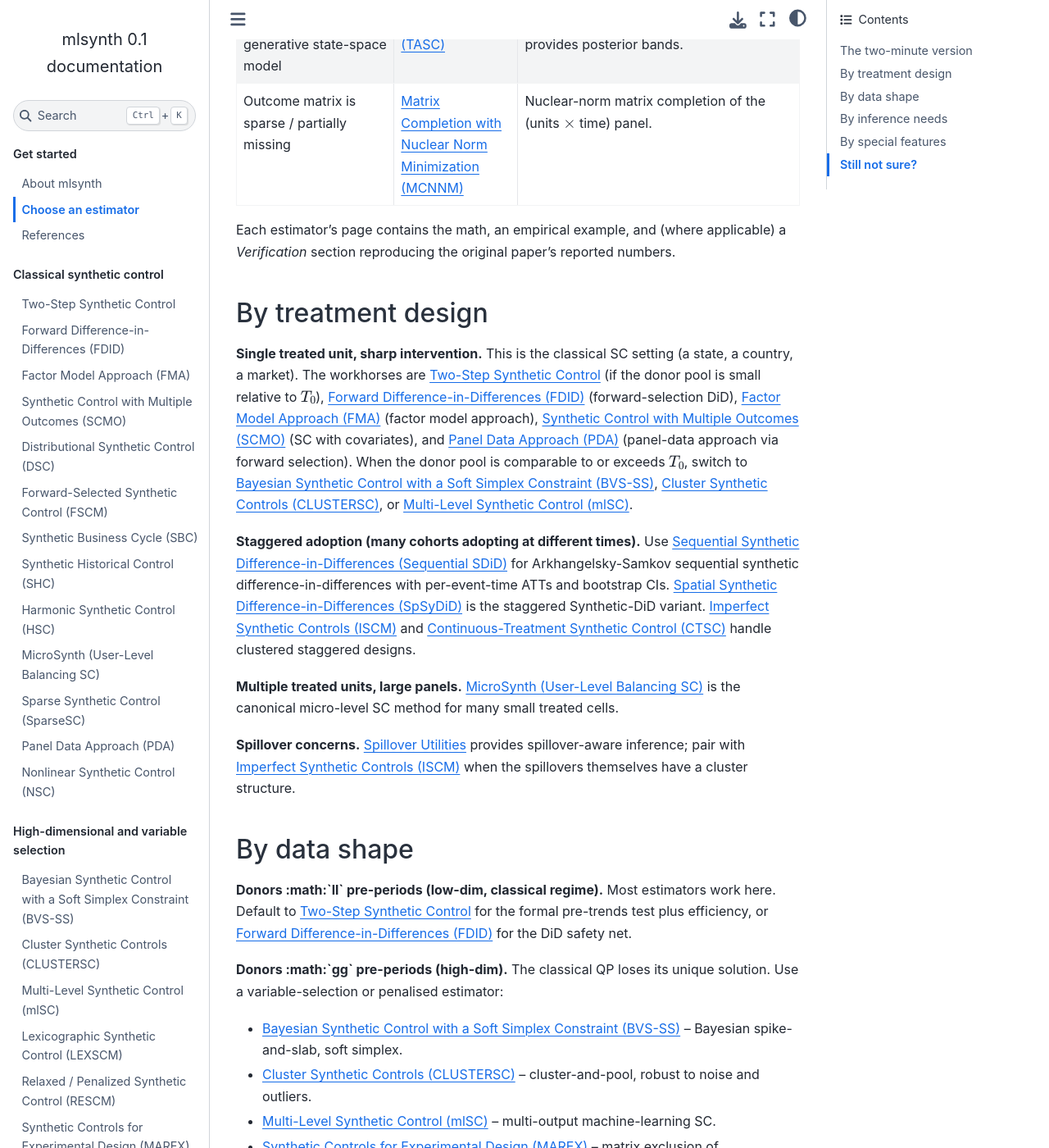
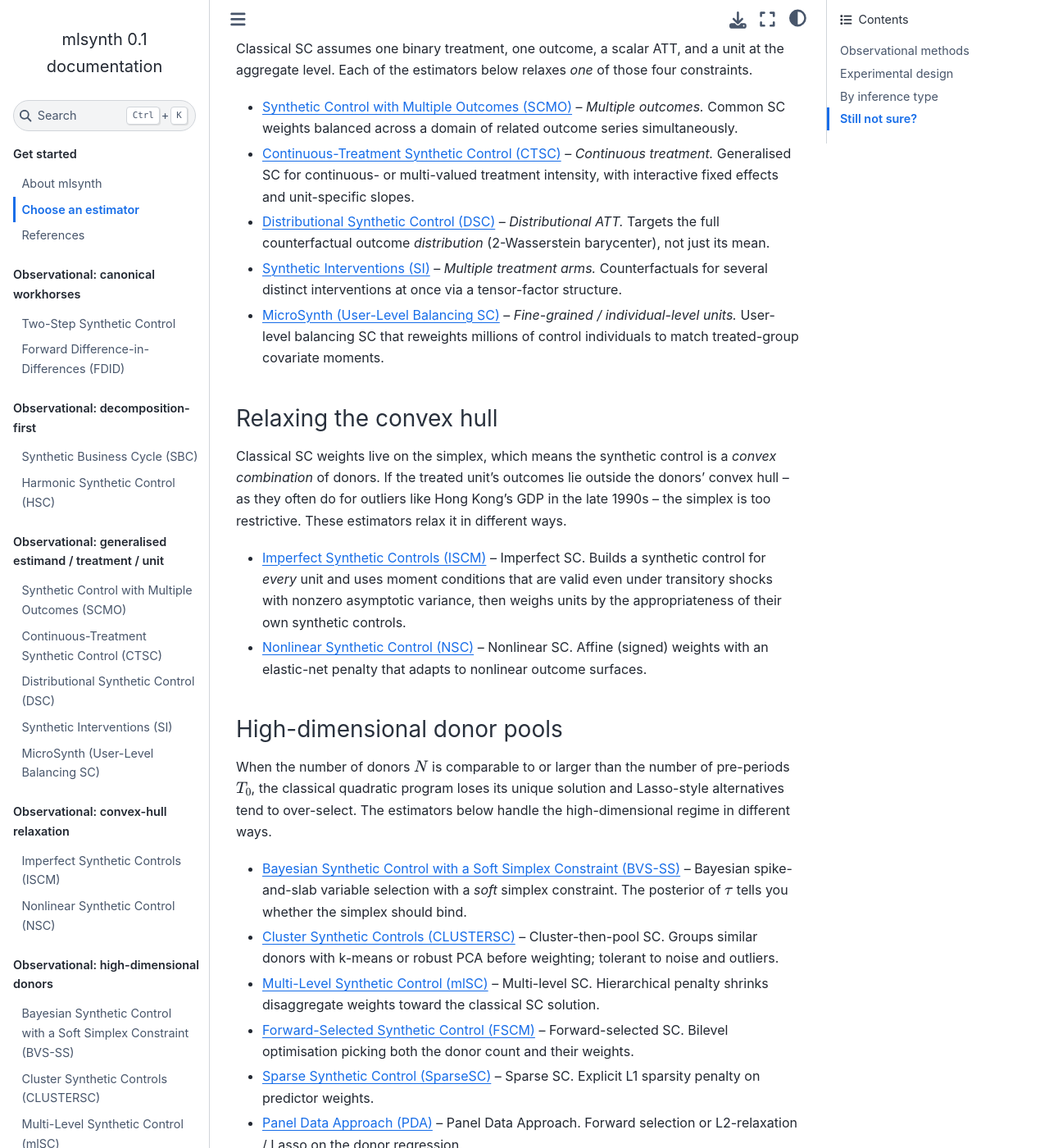
Before and after one commit to jgreathouse9/mlsynth, a Sphinx documentation site: the page built from docs/choose.rst, in a window 1280 px wide and 1400 px high, scrolled down 1342 px. Shown: the whole window at 82% size. Built offline with Sphinx 7.4.7 and the Sphinx Book theme 1.1.4, drawn with Linux system fonts in a browser that asks for light colours; some of the changed text lies outside the part shown.

Commit message:
Add files via upload

```diff
--- a/docs/choose.rst
+++ b/docs/choose.rst
@@ -3,167 +3,247 @@
 
 .. currentmodule:: mlsynth
 
-mlsynth ships dozens of synthetic-control estimators because there is no
-single "right" one -- they trade off bias, variance, computational cost,
-and the assumptions they impose on the data. This page is a short guide
-to which estimator to reach for first.
+mlsynth ships dozens of synthetic-control estimators because there is
+no single "right" one. Each makes different trade-offs in bias,
+variance, computational cost, and the assumptions it imposes on the
+data. This page is a guide to which estimator fits your problem.
 
-If you only read one thing, read the table immediately below: it covers
-the eight settings that account for the bulk of applied work. The
-sections that follow drill in by treatment design, data shape, and the
-kind of inference you need.
+Two top-level questions determine the family you should be looking
+at:
 
-The two-minute version
-----------------------
+1. Are you doing **observational causal inference** -- you already
+   have a panel and you want an ATT estimate?
+2. Or are you doing **experimental design** -- you are deciding which
+   units to assign treatment to, in order to maximise statistical
+   power or pre-treatment balance for a *prospective* experiment?
 
-.. list-table::
-   :header-rows: 1
-   :widths: 28 22 50
+These are fundamentally different problems with different APIs in
+mlsynth. The observational side splits into nine sub-families, each
+designed for a specific complication that classical SC cannot handle
+on its own.
 
-   * - Setting
-     - Estimator
-     - Why
-   * - Single treated unit, classical SC, want a built-in pre-trends test
-     - :doc:`tssc`
-     - Tests SC's adding-up and zero-intercept restrictions, falls back
-       to MSCa / MSCb / MSCc when violated. Subsampling CIs.
-   * - Single treated unit, want forward-step donor selection plus a DiD
-       safety net
-     - :doc:`fdid`
-     - Forward Difference-in-Differences -- greedy donor selection with
-       a DiD fallback if SC fails.
-   * - Donors :math:`\gg` pre-periods (high-dimensional)
-     - :doc:`bvss`
-     - Bayesian spike-and-slab with a *soft* simplex constraint. The
-       posterior tells you whether the constraint should bind.
-   * - High-dim donors with heterogeneous structure
-     - :doc:`clustersc`
-     - Cluster-then-pool synthetic control: groups similar donors before
-       weighting.
-   * - Staggered adoption, multiple treated cohorts
-     - :doc:`seq_sdid` or :doc:`spsydid`
-     - Sequential SDiD / staggered SyDiD with per-event-time ATTs and
-       bootstrap inference.
-   * - Treatment is endogenous, an instrument is available
-     - :doc:`siv`
-     - Synthetic IV: SC-debias the (outcome, treatment, instrument)
-       triple before running 2SLS.
-   * - Strong temporal trends; want a generative state-space model
-     - :doc:`tasc`
-     - Kalman-filter + RTS-smoother + EM. Tolerates high observation
-       noise and provides posterior bands.
-   * - Outcome matrix is sparse / partially missing
-     - :doc:`mcnnm`
-     - Nuclear-norm matrix completion of the (units :math:`\times` time)
-       panel.
+Observational methods
+---------------------
 
-Each estimator's page contains the math, an empirical example, and (where
-applicable) a *Verification* section reproducing the original paper's
-reported numbers.
+Canonical workhorses
+^^^^^^^^^^^^^^^^^^^^
 
-By treatment design
+The "single treated unit, sharp intervention, scalar ATT, raw outcome
+series" case. Start here unless you know your problem has a
+complication that pushes you elsewhere.
+
+* :doc:`tssc` -- Two-Step SC with a *formal pre-trends test*. Fits the
+  full SC family (SC, MSCa, MSCb, MSCc) and uses a subsampling test
+  to pick the variant the data supports. Subsampling confidence
+  intervals.
+* :doc:`fdid` -- Forward Difference-in-Differences. Greedy
+  forward-step donor selection with a DiD safety net if SC's
+  parallel-trends assumption fails.
+
+Decomposition-first SC
+^^^^^^^^^^^^^^^^^^^^^^
+
+These estimators do not fit on the raw outcome series. They first
+*decompose* the panel into a trend, a cycle, or a spectral component
+and apply SC to only one piece. This makes them robust to
+nonstationarity and spurious trends that fool classical SC.
+
+* :doc:`sbc` -- Synthetic Business Cycle. Splits the outcome via a
+  Hamilton filter into trend + cycle, then matches the cycle. Built
+  for macro panels with strong but non-causal trends.
+* :doc:`hsc` -- Harmonic SC. Soft, data-driven allocation between
+  matching on *levels* and matching on *differences* in a spectral
+  sense; robust to mixed I(0) / I(1) donors.
+
+Generalising the estimand, treatment, or unit
+^^^^^^^^^^^^^^^^^^^^^^^^^^^^^^^^^^^^^^^^^^^^^
+
+Classical SC assumes one binary treatment, one outcome, a scalar ATT,
+and a unit at the aggregate level. Each of the estimators below relaxes
+*one* of those four constraints.
+
+* :doc:`scmo` -- *Multiple outcomes.* Common SC weights balanced
+  across a domain of related outcome series simultaneously.
+* :doc:`ctsc` -- *Continuous treatment.* Generalised SC for
+  continuous- or multi-valued treatment intensity, with interactive
+  fixed effects and unit-specific slopes.
+* :doc:`dsc` -- *Distributional ATT.* Targets the full counterfactual
+  outcome *distribution* (2-Wasserstein barycenter), not just its
+  mean.
+* :doc:`si` -- *Multiple treatment arms.* Counterfactuals for several
+  distinct interventions at once via a tensor-factor structure.
+* :doc:`microsynth` -- *Fine-grained / individual-level units.*
+  User-level balancing SC that reweights millions of control
+  individuals to match treated-group covariate moments.
+
+Relaxing the convex hull
+^^^^^^^^^^^^^^^^^^^^^^^^
+
+Classical SC weights live on the simplex, which means the synthetic
+control is a *convex combination* of donors. If the treated unit's
+outcomes lie outside the donors' convex hull -- as they often do for
+outliers like Hong Kong's GDP in the late 1990s -- the simplex is too
+restrictive. These estimators relax it in different ways.
+
+* :doc:`iscm` -- Imperfect SC. Builds a synthetic control for *every*
+  unit and uses moment conditions that are valid even under
+  transitory shocks with nonzero asymptotic variance, then weighs
+  units by the appropriateness of their own synthetic controls.
+* :doc:`nsc` -- Nonlinear SC. Affine (signed) weights with an
+  elastic-net penalty that adapts to nonlinear outcome surfaces.
+
+High-dimensional donor pools
+^^^^^^^^^^^^^^^^^^^^^^^^^^^^
+
+When the number of donors :math:`N` is comparable to or larger than
+the number of pre-periods :math:`T_0`, the classical quadratic
+program loses its unique solution and Lasso-style alternatives tend
+to over-select. The estimators below handle the high-dimensional
+regime in different ways.
+
+* :doc:`bvss` -- Bayesian spike-and-slab variable selection with a
+  *soft* simplex constraint. The posterior of :math:`\tau` tells you
+  whether the simplex should bind.
+* :doc:`clustersc` -- Cluster-then-pool SC. Groups similar donors
+  with k-means or robust PCA before weighting; tolerant to noise and
+  outliers.
+* :doc:`mlsc` -- Multi-level SC. Hierarchical penalty shrinks
+  disaggregate weights toward the classical SC solution.
+* :doc:`fscm` -- Forward-selected SC. Bilevel optimisation picking
+  both the donor count and their weights.
+* :doc:`sparse_sc` -- Sparse SC. Explicit L1 sparsity penalty on
+  predictor weights.
+* :doc:`pda` -- Panel Data Approach. Forward selection or
+  L2-relaxation / Lasso on the donor regression.
+* :doc:`rescm` -- Relaxed SC. Unified convex program nesting
+  classical SC, L-infinity SC, and equal-weights.
+
+Time-aware and latent-factor models
+^^^^^^^^^^^^^^^^^^^^^^^^^^^^^^^^^^^
+
+Classical SC is permutation-invariant in time -- shuffling
+pre-treatment dates does not change the fit. When the data carry
+strong, persistent latent factors that evolve in time, that
+information is wasted. The estimators here model the temporal
+dynamics explicitly without first decomposing the series.
+
+* :doc:`tasc` -- Time-Aware SC. Linear-Gaussian state-space model
+  fitted with EM (Kalman filter + RTS smoother). Robust under high
+  observation noise; provides posterior credible bands.
+* :doc:`fma` -- Factor Model Approach. Principal-component extraction
+  from the donor panel with a formal residual-bootstrap test.
+
+Staggered adoption and multiple cohorts
+^^^^^^^^^^^^^^^^^^^^^^^^^^^^^^^^^^^^^^^
+
+When multiple treated units adopt at *different* times, the single-
+treated-unit framework breaks down. These estimators aggregate
+cohort-level effects and produce event-study (per-event-time) ATTs
+with appropriate inference.
+
+* :doc:`sdid` -- Synthetic Difference-in-Differences. Doubly weighted
+  by unit *and* time weights; robust when parallel trends or exact
+  matching fail.
+* :doc:`seq_sdid` -- Sequential SDiD for staggered adoption.
+  Cohort-level aggregates with sequential imputation and bootstrap
+  CIs.
+* :doc:`spsydid` -- Spatial Synthetic-DiD. Extends SDiD with
+  spillover exposure for geographic interference.
+* :doc:`ppscm` -- Partially-Pooled SC. Interpolates between separate
+  per-cohort fits and a single fully-pooled SC.
+
+Missing data and matrix completion
+^^^^^^^^^^^^^^^^^^^^^^^^^^^^^^^^^^
+
+When the outcome panel has missing cells -- staggered adoption with
+gaps, unbalanced panels, MNAR data -- treat the imputation of the
+treated counterfactual as a low-rank matrix-completion problem.
+
+* :doc:`mcnnm` -- Matrix Completion with Nuclear-Norm Minimisation.
+  Imputes missing outcomes via nuclear-norm-regularised low-rank
+  recovery; handles both single and staggered treatment.
+* :doc:`snn` -- Synthetic Nearest Neighbours. Causal MC under MNAR
+  via principal component regression on anchor blocks.
+
+Identification under endogeneity
+^^^^^^^^^^^^^^^^^^^^^^^^^^^^^^^^
+
+Classical SC assumes the treatment is exogenous conditional on the
+factor structure. When that fails -- the treatment is endogenous,
+the instrument is only conditionally valid, or unmeasured
+confounders break the SC identification -- you need an estimator
+that uses an *external* identification source.
+
+* :doc:`siv` -- Synthetic IV. SC-debias the (outcome, treatment,
+  instrument) triple before running 2SLS; only the instrument needs
+  to be *partially* valid (orthogonal conditional on the factors).
+* :doc:`proximal` -- Proximal SC. Splits controls into donors and
+  *proxies* (negative controls) to instrument latent confounders.
+
+Experimental design
 -------------------
 
-**Single treated unit, sharp intervention.** This is the classical SC
-setting (a state, a country, a market). The workhorses are :doc:`tssc`
-(if the donor pool is small relative to :math:`T_0`), :doc:`fdid`
-(forward-selection DiD), :doc:`fma` (factor model approach),
-:doc:`scmo` (SC with covariates), and :doc:`pda` (panel-data approach
-via forward selection). When the donor pool is comparable to or
-exceeds :math:`T_0`, switch to :doc:`bvss`, :doc:`clustersc`, or
-:doc:`mlsc`.
+These estimators target a fundamentally different problem: the
+treatment has *not yet been assigned*. You are deciding which units
+to treat, which to use as controls, or how to compose synthetic
+comparison groups, in order to maximise the statistical precision
+of the planned experiment. They share a design-stage API (often
+``MAREXConfig``-based) and return assignments, not ATTs.
 
-**Staggered adoption (many cohorts adopting at different times).** Use
-:doc:`seq_sdid` for Arkhangelsky-Samkov sequential synthetic
-difference-in-differences with per-event-time ATTs and bootstrap CIs.
-:doc:`spsydid` is the staggered Synthetic-DiD variant.
-:doc:`iscm` and :doc:`ctsc` handle clustered staggered designs.
+* :doc:`lexscm` -- Lexicographic SC. Chooses which units to treat to
+  jointly maximise validity (balance) and statistical power.
+* :doc:`marex` -- Matrix Exclusion. Picks treatment / control
+  assignments to minimise pre-experiment imbalance.
+* :doc:`syndes` -- Synthetic Design. Mixed-integer program jointly
+  optimising treatment assignment *and* synthetic weights for
+  minimum estimator MSE.
+* :doc:`pangeo` -- Parallel-Trends Supergeo Design. Chooses geos and
+  forms composite supergeos to maximise pre-period trajectory
+  parallelism (geo-experiment setting).
+* :doc:`spcd` -- Synthetic Principal Component Design. Spectral
+  phase-synchronisation for treatment assignment with optimal
+  precision.
 
-**Multiple treated units, large panels.** :doc:`microsynth` is the
-canonical micro-level SC method for many small treated cells.
+By inference type
+-----------------
 
-**Spillover concerns.** :doc:`spill` provides spillover-aware
-inference; pair with :doc:`iscm` when the spillovers themselves have a
-cluster structure.
-
-By data shape
--------------
-
-**Donors :math:`\ll` pre-periods (low-dim, classical regime).** Most
-estimators work here. Default to :doc:`tssc` for the formal pre-trends
-test plus efficiency, or :doc:`fdid` for the DiD safety net.
-
-**Donors :math:`\gg` pre-periods (high-dim).** The classical QP loses
-its unique solution. Use a variable-selection or penalised estimator:
-
-* :doc:`bvss` -- Bayesian spike-and-slab, soft simplex.
-* :doc:`clustersc` -- cluster-and-pool, robust to noise and outliers.
-* :doc:`mlsc` -- multi-output machine-learning SC.
-* :doc:`marex` -- matrix exclusion of contaminated donors.
-* :doc:`lexscm` / :doc:`rescm` -- lexicographic and L2-relaxation SC.
-* :doc:`sparse_sc` -- explicit sparsity constraint.
-* :doc:`ppscm` -- partially-pooled SC for staggered adoption.
-
-**Sparse / partially missing outcomes.** Switch to
-:doc:`mcnnm` (nuclear-norm matrix completion) or :doc:`snn` (synthetic
-nearest neighbours).
-
-**Strong, persistent trends in the pre-period.** Permutation-invariant
-SC variants discard temporal information; use :doc:`tasc` instead --
-its state-space backbone fits the trend explicitly. :doc:`si`
-(Synthetic Interventions) and :doc:`fma` (Factor Model Approach) also
-explicitly model latent factors.
-
-By inference needs
-------------------
+A cross-cutting view: which estimators give you which kind of
+uncertainty quantification?
 
 **Frequentist confidence intervals.** :doc:`tssc` (subsampling),
-:doc:`fdid` (Wald-style), :doc:`sdid` and :doc:`seq_sdid` (bootstrap),
-:doc:`fma` (residual bootstrap), :doc:`siv` (asymptotic IV sandwich or
-split-conformal).
+:doc:`fdid` (Wald-style), :doc:`sdid` and :doc:`seq_sdid`
+(bootstrap), :doc:`fma` (residual bootstrap), :doc:`siv` (asymptotic
+IV sandwich or split-conformal).
 
 **Bayesian credible intervals.** :doc:`bvss` (spike-and-slab
-posterior), :doc:`tasc` (Kalman posterior bands), :doc:`ctsc`
-(conformal time-series SC).
+posterior), :doc:`tasc` (Kalman posterior bands).
 
 **Conformal / model-free.** :doc:`siv` with ``inference_method =
 "conformal"``; :doc:`proximal` for proximal causal inference under
 unmeasured confounding.
 
 **Per-event-time ATTs (event study).** :doc:`seq_sdid`,
-:doc:`spsydid`, :doc:`iscm` and :doc:`ppscm` all produce
-:math:`\widehat{\mathrm{ATT}}_k` indexed by event time :math:`k`.
-
-By special features
--------------------
-
-**Instrumental variable available.** :doc:`siv` is the only IV-aware
-synthetic-control estimator in the toolbox.
-
-**Time-invariant covariates.** :doc:`scmo` supports auxiliary
-predictors alongside the outcome series; :doc:`syndes` runs synthetic
-design optimisation jointly over covariates.
-
-**Unmeasured confounding with proxies.** :doc:`proximal` implements
-proximal-causal SC.
-
-**Distributed / privacy-preserving fits.** :doc:`dsc` (distributed SC)
-partitions the donor pool across nodes.
+:doc:`spsydid`, :doc:`ppscm`.
 
 Still not sure?
 ---------------
 
 * If your panel looks like the canonical Abadie-Diamond-Hainmueller
-  Proposition 99 study (one treated state, dozens of donor states,
-  decades of pre-treatment data), start with :doc:`tssc`. The
-  *Verification* section on that page reproduces the published
-  Brooklyn-showroom and Figure-2 numbers exactly.
+  Proposition 99 study -- one treated state, dozens of donor states,
+  decades of pre-treatment data -- start with :doc:`tssc`. Its
+  *Verification* section reproduces the published Brooklyn-showroom
+  and Figure-2 simulation numbers exactly.
 * If your :math:`N / T_0` ratio is large or you suspect the simplex
   constraint is too restrictive, start with :doc:`bvss`. Its
   *Verification* section reproduces Xu & Zhou's China anti-corruption
   ATT to three decimals.
+* If your outcome series carries a strong trend that is not the
+  causal signal you are after, start with :doc:`sbc` or :doc:`hsc`
+  -- they decompose first and match on the cyclical component only.
 * If your application has an obvious instrument (a shift-share, a
   tariff schedule, a supply shock), start with :doc:`siv`.
+* If you are designing a prospective experiment (deciding which
+  geos to treat), start with :doc:`syndes` or :doc:`pangeo`.
 
 When in doubt, fit two or three estimators and compare. mlsynth's
 single long-DataFrame API makes that cheap to do.
```
Also changed, not shown: docs/index.rst (+51 -27 lines).
